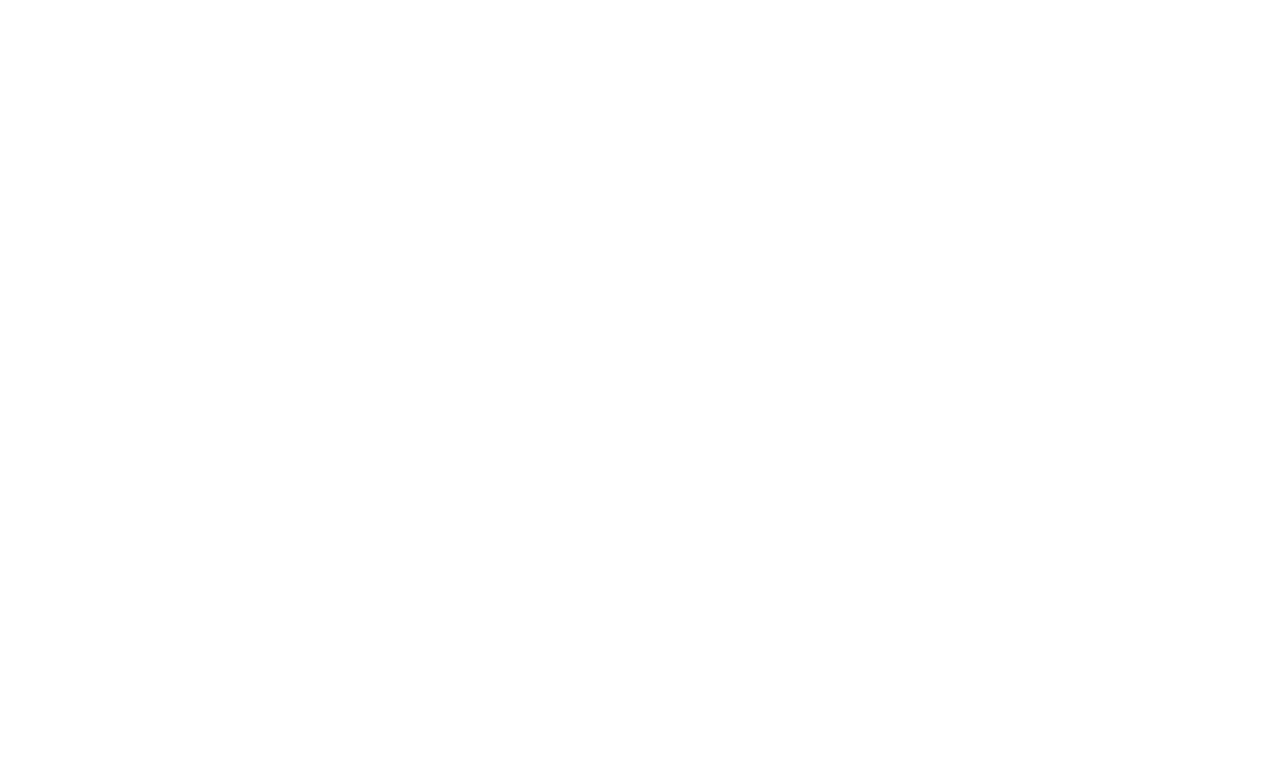
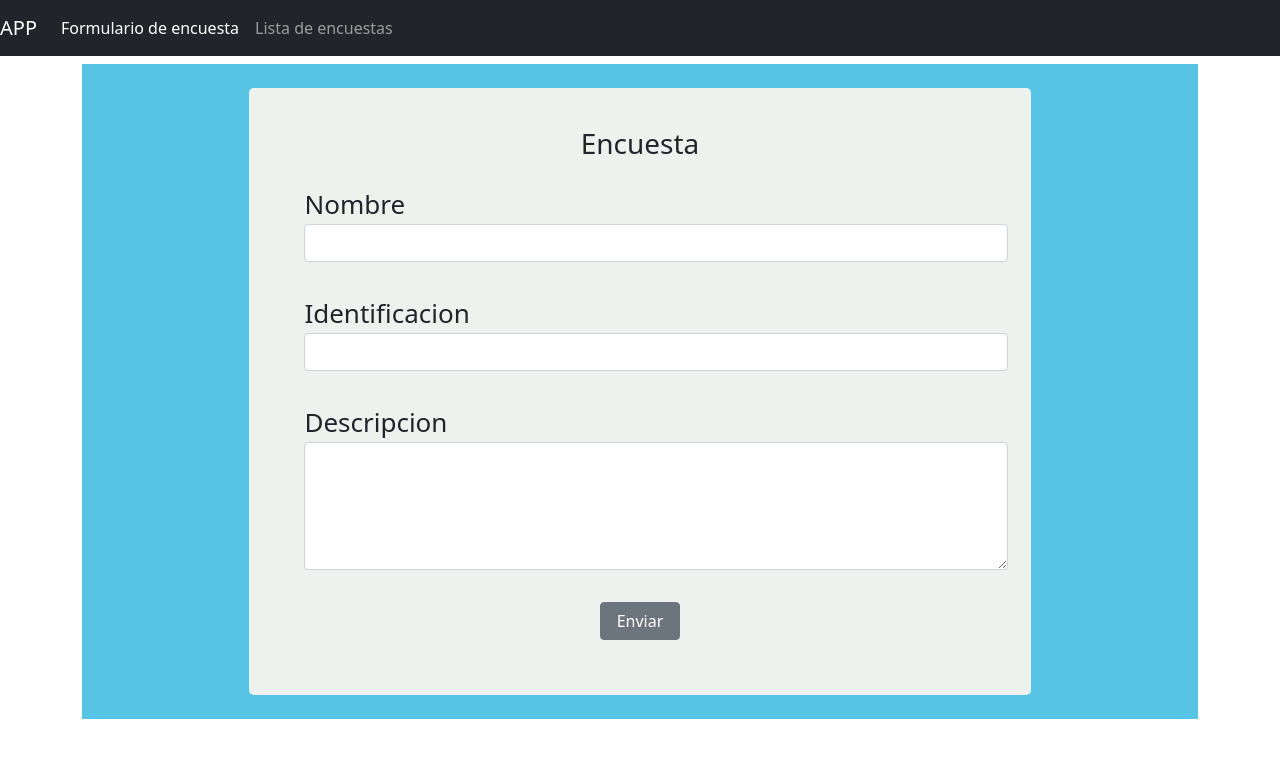
Before and after one commit to bmasias1/www, a React (Create React App) app: page /formulario in a window 1280 px wide. Shown: the top 758 px of the page. Built offline with nearby package versions, Linux system fonts and the light colour scheme.

Commit message:
Navbar y DashboarRoutes añadidos
Se creo el DashborarRoutes para el manejo de rutas y se agrego el navbar, falta añadirle css si quieren

```diff
--- a/package.json
+++ b/package.json
@@ -6,7 +6,7 @@
     "@testing-library/jest-dom": "^5.11.4",
     "@testing-library/react": "^11.1.0",
     "@testing-library/user-event": "^12.1.10",
-    "bootstrap": "^5.0.2",
+    "bootstrap": "^5.1.0",
     "react": "^17.0.2",
     "react-bootstrap": "^2.0.0-beta.4",
     "react-dom": "^17.0.2",
--- a/src/App.js
+++ b/src/App.js
@@ -1,17 +1,14 @@
 import React, { Component} from 'react';
-import ReactDOM from 'react-dom';
 import './App.css';
-import Formularios from './components/Formularios';
-import Encuesta from './Encuesta';
-import { BrowserRouter as Router, Switch, Route, Link } from 'react-router-dom';
+import { BrowserRouter as Router, Switch} from 'react-router-dom';
+import { DashboardRoutes } from './routers/DashboarRoutes';
 
 class App extends Component {
   render(){
   return (
     <Router>
       <Switch>
-        <Route exact path='/' component={Formularios} />
-        <Route path='/Encuesta' component={Encuesta} />
+        <DashboardRoutes />
       </Switch>
     </Router>
   );
--- a/src/components/Formularios.js
+++ b/src/components/Formularios.js
@@ -1,6 +1,5 @@
 import React from 'react';
-import {Button, Row ,Col,  Form, FormGroup, Label, Input, FormText } from 'reactstrap';
-import {Collapse, Navbar, NavbarToggler, NavbarBrand, Nav, NavItem, NavLink, UncontrolledDropdown, DropdownToggle, DropdownMenu, DropdownItem, NavbarText} from 'reactstrap';
+import {Button, Form, FormGroup, Label, Input } from 'reactstrap';
 import './Formularios.css';
 
 export default class Formularios extends React.Component {
@@ -25,7 +24,7 @@
   onClick(e){
     console.log(this.state);
     alert("La encuesta se ha enviado");
-    window.location.href = window.location.href;
+    //window.location.href = window.location.href;
   }
 
   render(){
--- /dev/null
+++ b/src/components/Navbar.js
@@ -0,0 +1,42 @@
+import React from 'react'
+import { Link, NavLink } from 'react-router-dom'
+
+export const Navbar = () => {
+
+    return (
+        <nav className="navbar navbar-expand-sm navbar-dark bg-dark">
+
+            <Link
+                className="navbar-brand"
+                to="/"
+            >
+                APP
+            </Link>
+
+            <div className="navbar-collapse">
+                <div className="navbar-nav">
+
+                    <NavLink
+                        activeClassName="active"
+                        className="nav-item nav-link"
+                        exact
+                        to="/formulario"
+                    >
+                        Formulario de encuesta
+                    </NavLink>
+
+                    <NavLink
+                        activeClassName="active"
+                        className="nav-item nav-link"
+                        exact
+                        to="/encuestas"
+                    >
+                        Lista de encuestas
+                    </NavLink>
+
+                </div>
+            </div>
+
+        </nav>
+    )
+}
--- /dev/null
+++ b/src/routers/DashboarRoutes.js
@@ -0,0 +1,23 @@
+import React from 'react'
+import { Redirect, Route, Switch } from 'react-router-dom'
+import Formularios  from '../components/Formularios'
+import Encuesta from '../Encuesta'
+
+import { Navbar } from '../components/Navbar'
+
+
+export const DashboardRoutes = () => {
+    return (
+        <>
+            <Navbar />
+            <div className="container mt-2">
+                <Switch>
+                    <Route exact path="/encuestas" component={ Encuesta } />
+                    <Route exact path="/formulario" component={ Formularios } />
+                    <Redirect to="/formulario" />
+                </Switch>
+
+            </div>
+        </>
+    )
+}
```
Also changed, not shown: 1 other file (tests, documents, lock files or other folders).
